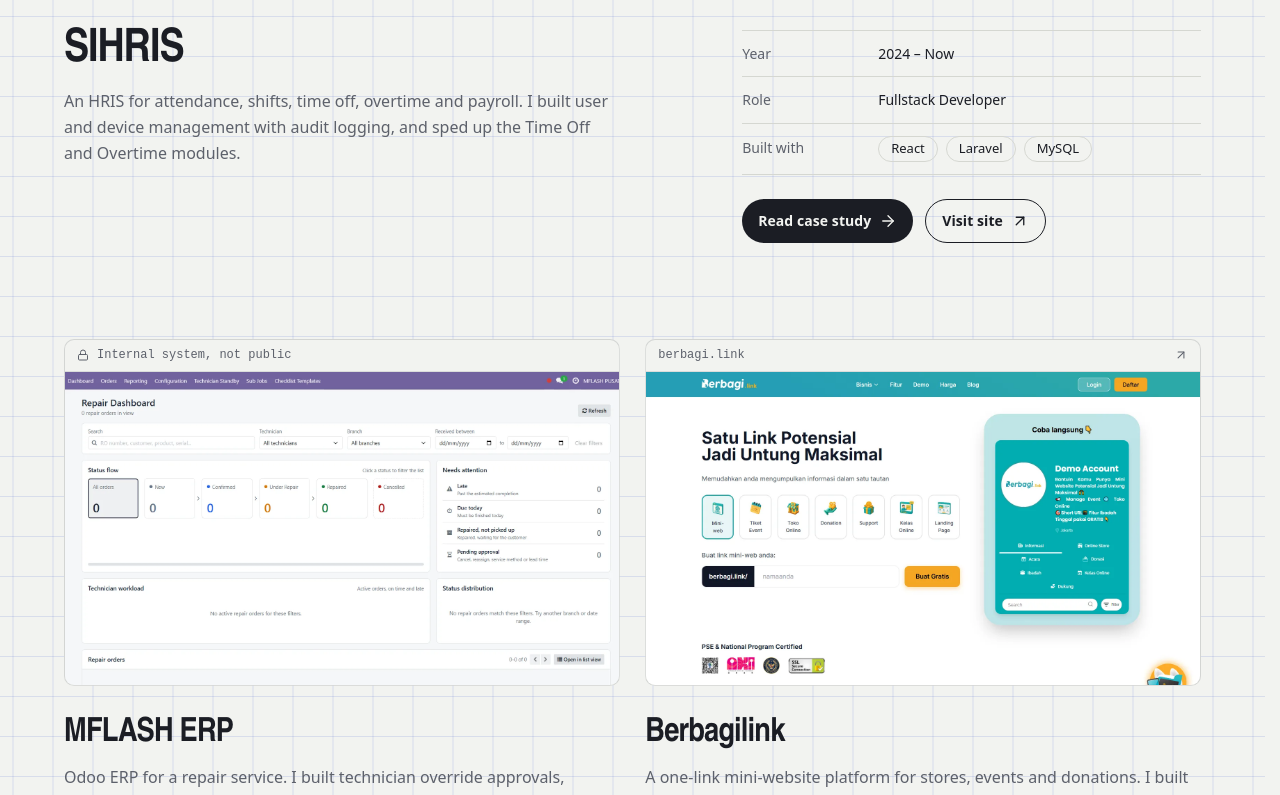
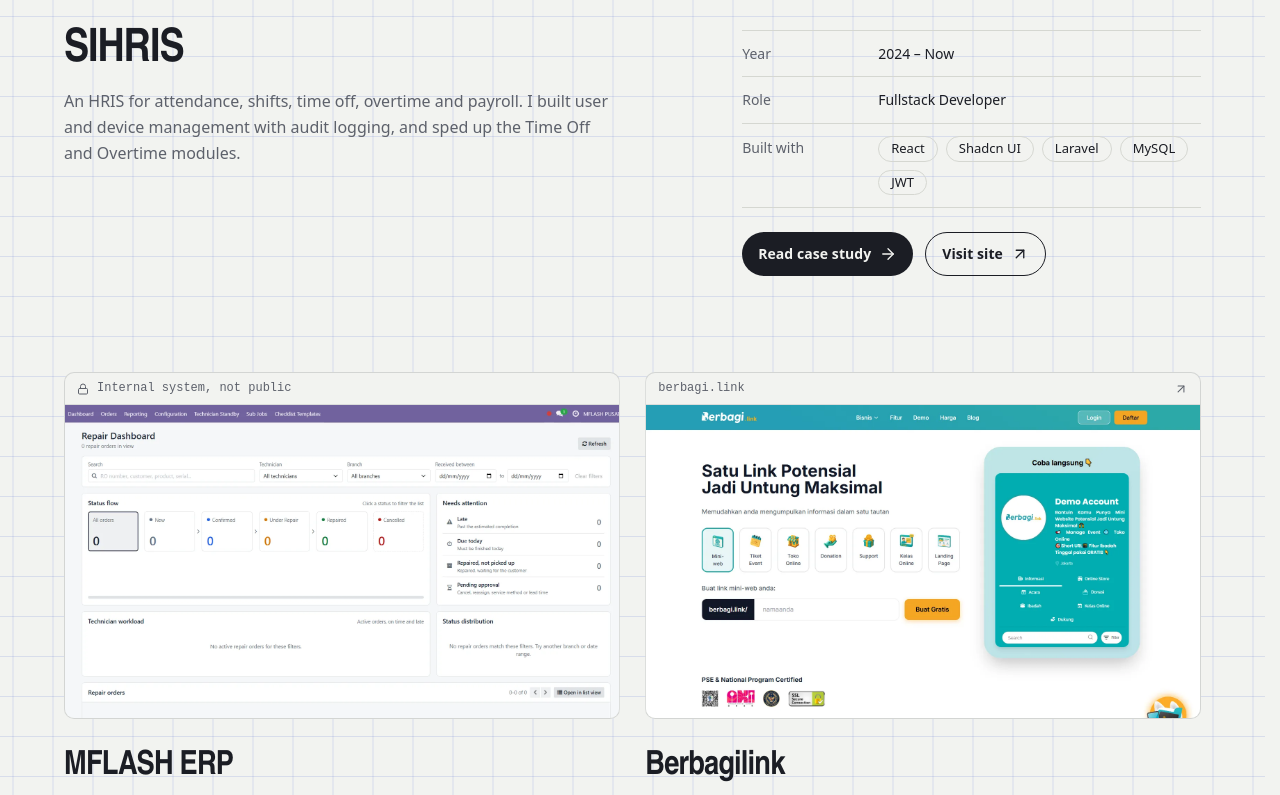
Before and after one commit to ridhofaaauzi/Portfolio, a React (Vite) app: page / in a window 1280 px wide. Shown: the part 1600-2395 px from the top of the page. Built offline with nearby package versions, Linux system fonts and the light colour scheme.

Commit message:
master #improvement add JWT and Shadcn UI to SIHRIS and Berbagilink stacks

```diff
--- a/src/data/projects.js
+++ b/src/data/projects.js
@@ -35,7 +35,7 @@ export const projects = [
     },
     year: { en: '2024 – Now', id: '2024 – Sekarang' },
     role: 'Fullstack Developer',
-    stack: ['React', 'Laravel', 'MySQL'],
+    stack: ['React', 'Shadcn UI', 'Laravel', 'MySQL', 'JWT'],
     image: sihris,
     imageAlt: {
       en: 'SIHRIS landing page with a preview of the HR dashboard',
@@ -166,7 +166,7 @@ export const projects = [
     },
     year: '2024 – 2025',
     role: { en: 'Fullstack Developer (intern)', id: 'Fullstack Developer (magang)' },
-    stack: ['React', 'Laravel', 'MySQL'],
+    stack: ['React', 'Laravel', 'MySQL', 'JWT'],
     image: berbagilink,
     imageAlt: {
       en: 'Berbagilink landing page with a mini-website demo',
```
